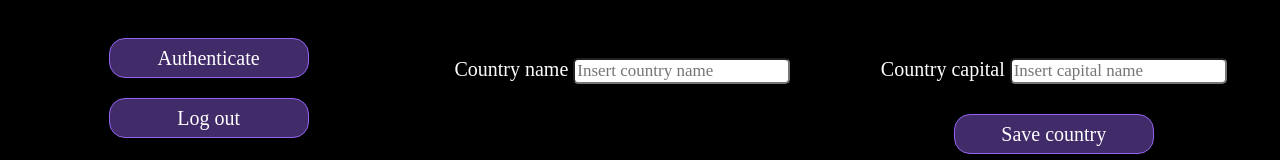
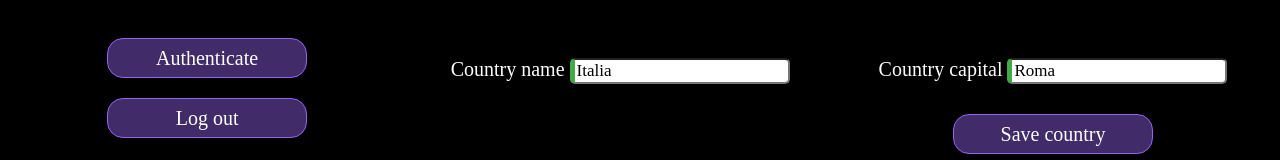
Before and after one commit to Choklitos21/countries-auth-router, an Angular app: page /countries in a window 1280 px wide. Shown: the top 160 px of the page. Built offline with nearby package versions, Linux system fonts and the light colour scheme; no server answers; a web font is replaced by a local one.

Commit message:
Validations

```diff
--- a/src/app/country-list/country-list.component.html
+++ b/src/app/country-list/country-list.component.html
@@ -16,16 +16,18 @@
     <form (ngSubmit)="saveCountry(newCountryForm.value)" #newCountryForm="ngForm" class="form-container">
       <div class="form-container__inputs-container">
         <label for="name">Country name</label>
-        <input id="name" type="text" name="name" placeholder="Insert country name" ngModel>
+        <input id="name" type="text" name="name" placeholder="Insert country name" #name="ngModel" required [(ngModel)]="newCountry.name">
+        <small [hidden]="name.valid || !name.dirty">Field required</small>
       </div>
 
       <div class="form-container__inputs-container">
         <label for="capital">Country capital</label>
-        <input id="capital" type="text" name="capital" placeholder="Insert capital name" ngModel>
+        <input id="capital" type="text" name="capital" placeholder="Insert capital name" #capital="ngModel" required [(ngModel)]="newCountry.capital">
+        <small [hidden]="capital.valid || capital.pristine">Invalid entry</small>
       </div>
 
       <div class="buttons-container">
-        <button type="submit">Save country</button>
+        <button type="submit" [disabled]="newCountryForm.form.invalid">Save country</button>
       </div>
     </form>
 
--- a/src/app/country-list/country-list.component.ts
+++ b/src/app/country-list/country-list.component.ts
@@ -1,6 +1,7 @@
 import { Component, OnInit } from '@angular/core';
 import {CountriesService} from "../services/countries.service";
 import {Country} from "../interfaces/countries.interface";
+import {FormControl, FormGroup, Validators} from "@angular/forms";
 
 @Component({
   selector: 'app-country-list',
@@ -12,8 +13,8 @@ export class CountryListComponent implements OnInit {
   countryArray: {name: string, capital:string}[] = []
 
   newCountry = {
-    name: '',
-    capital: ''
+    name: 'Canadá',
+    capital: 'Ottawa'
   }
 
   flag: boolean = false;
@@ -25,6 +26,10 @@ export class CountryListComponent implements OnInit {
   ) { }
 
   ngOnInit(): void {
+    console.log(this.newCountry);
+    this.newCountry.name = 'Italia';
+    this.newCountry.capital = 'Roma';
+
     this.countryService.getCountries()
       .subscribe({
         next: data => this.countries = data
@@ -32,10 +37,18 @@ export class CountryListComponent implements OnInit {
   }
 
   saveCountry(value: any) {
-    console.log(value);
     this.newCountry.name = value.name;
     this.newCountry.capital = value.capital + ' City';
-    this.countryArray.push(this.newCountry)
+    let data = {
+      name: this.newCountry.name,
+      capital: this.newCountry.capital
+    }
+    console.log(this.newCountry);
+
+    this.countryArray.push(data);
+    this.newCountry.name = '';
+    this.newCountry.capital = '';
+
   }
 
   auth() {
@@ -46,5 +59,4 @@ export class CountryListComponent implements OnInit {
     this.flag = false;
   }
 
-
 }
--- a/src/styles.scss
+++ b/src/styles.scss
@@ -1,2 +1,10 @@
 /* You can add global styles to this file, and also import other style files */
 @forward "src/app/app.component";
+
+.ng-valid[required], .ng-valid.required  {
+  border-left: 5px solid #42A948; /* green */
+}
+
+.ng-invalid:not(form)  {
+  border-left: 5px solid #a94442; /* red */
+}
```
